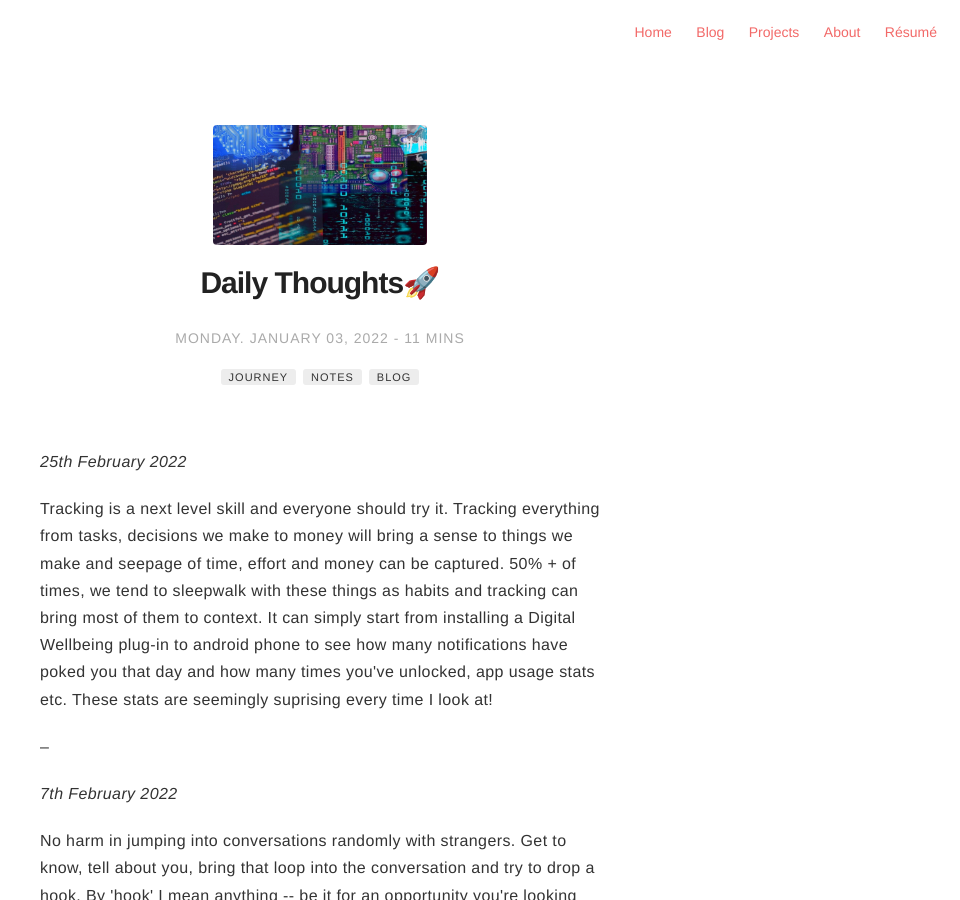
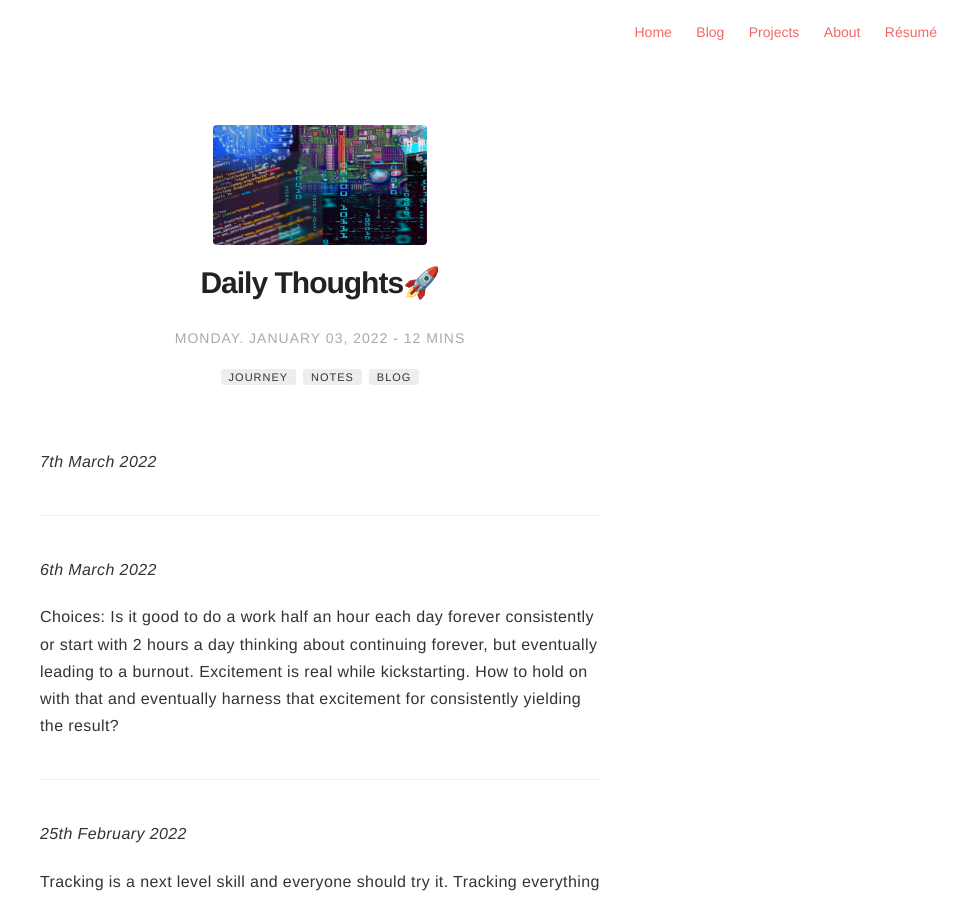
Before and after one commit to ngu25/ngu25.github.io, a Jekyll site: the page built from _posts/2022-01-03-my-daily-journey-blog3.markdown, in a window 1280 px wide and 900 px high. Shown: the whole window, without its empty margins (320-1280 px from the left). Built offline with Jekyll 4.4.1, drawn with Linux system fonts in a browser that asks for light colours; comment, search, counter and statistics services are not loaded.

Commit message:
Update 2022-01-03-my-daily-journey-blog3.markdown

```diff
--- a/_posts/2022-01-03-my-daily-journey-blog3.markdown
+++ b/_posts/2022-01-03-my-daily-journey-blog3.markdown
@@ -12,6 +12,19 @@ category: blog
 author: navadeepganeshu
 description: Simply to self document and learn from experience :)
 ---
+
+<p><i>7th March 2022</i></p>
+
+<p></p>
+
+---
+
+<p><i>6th March 2022</i></p>
+
+<p> Choices: Is it good to do a work half an hour each day forever consistently or start with 2 hours a day thinking about continuing forever, but eventually leading to a burnout. Excitement is real while kickstarting. How to hold on with that and eventually harness that excitement for consistently yielding the result? </p>
+
+---
+
 <p><i>25th February 2022</i></p>
 
 <p>Tracking is a next level skill and everyone should try it. Tracking everything from tasks, decisions we make to money will bring a sense to things we make and seepage of time, effort and money can be captured. 50% + of times, we tend to sleepwalk with these things as habits and tracking can bring most of them to context. It can simply start from installing a Digital Wellbeing plug-in to android phone to see how many notifications have poked you that day and how many times you've unlocked, app usage stats etc. These stats are seemingly suprising every time I look at!</p>
```
